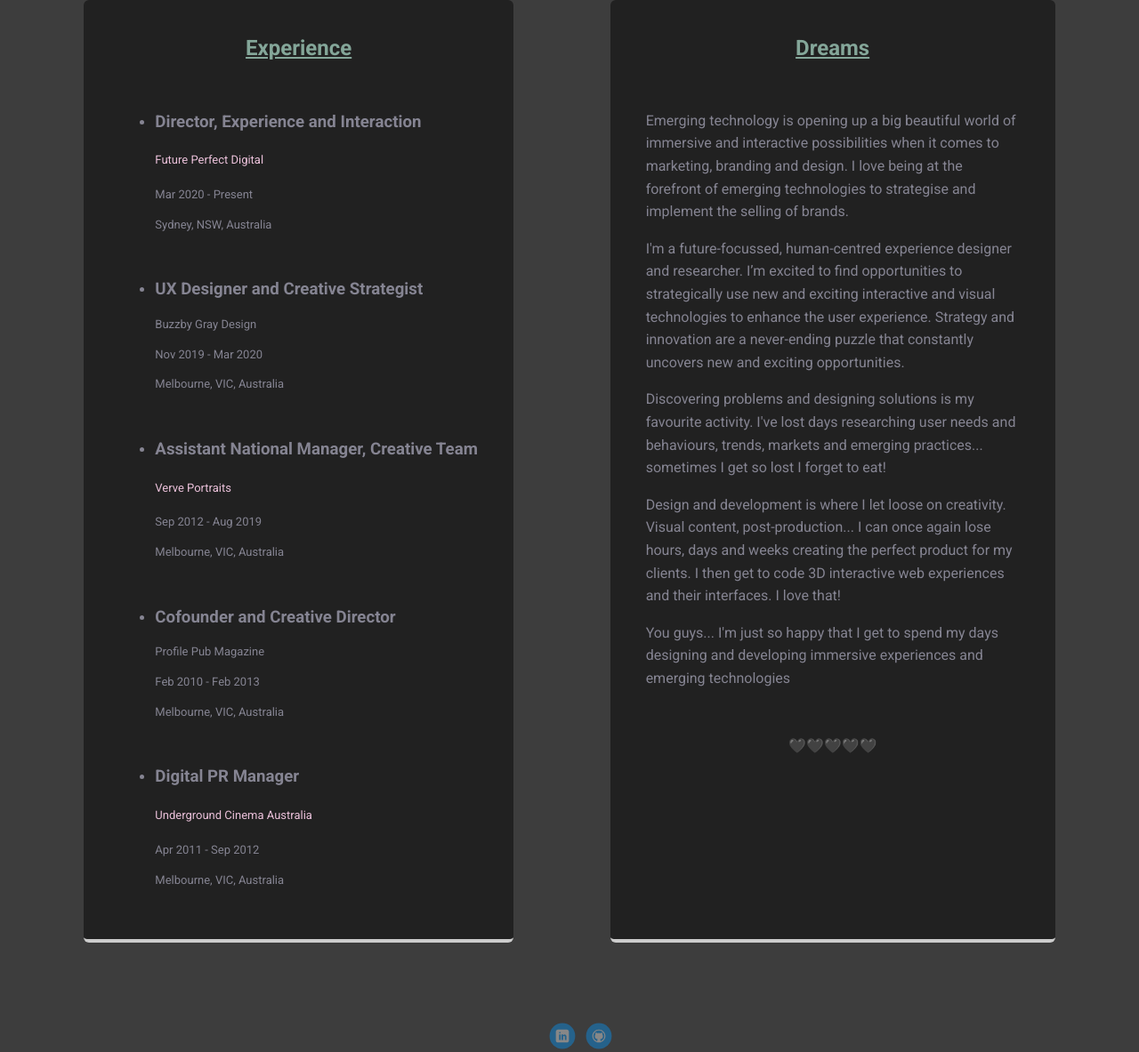
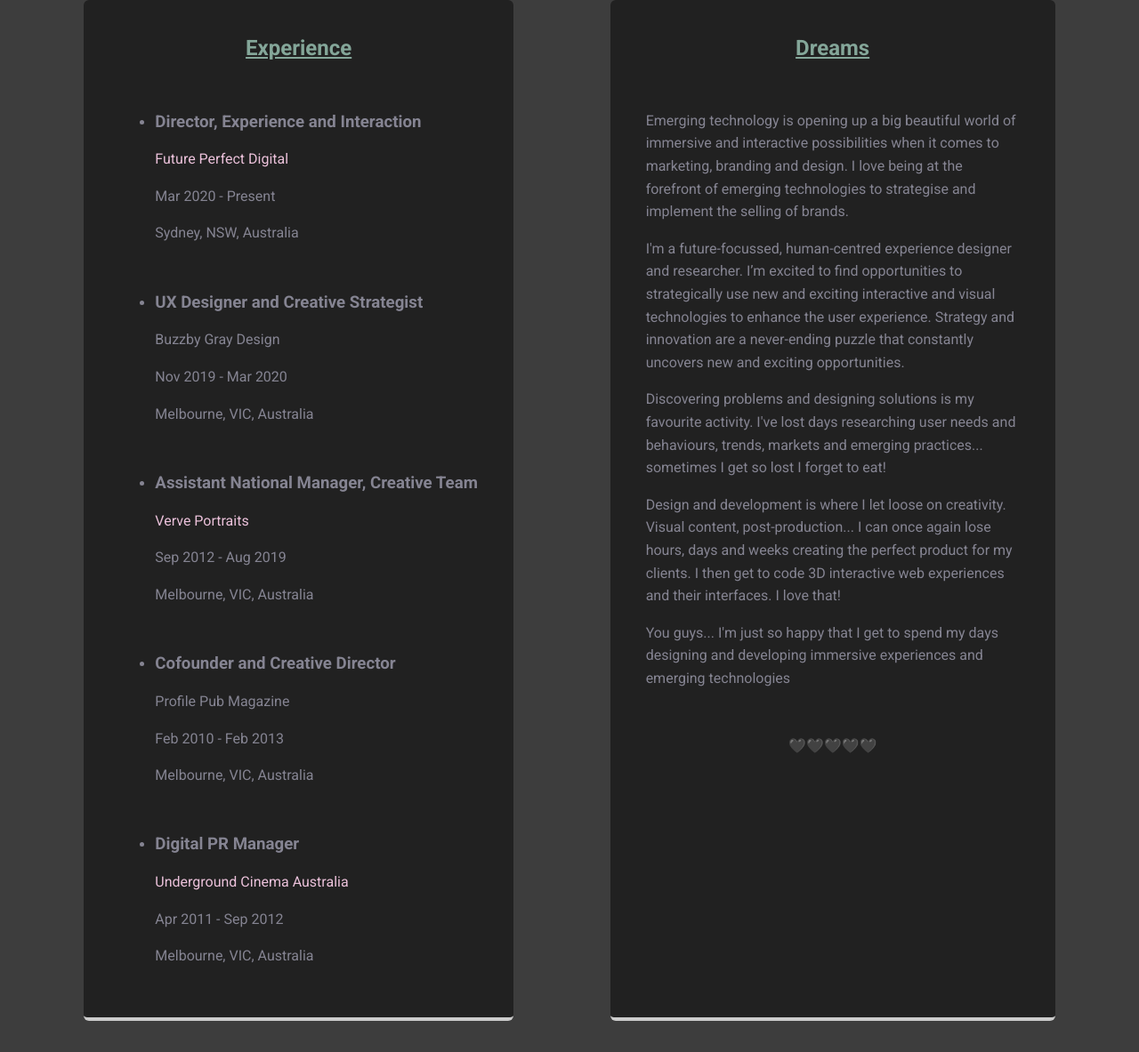
Before and after one commit to BuzzbyJade/Buzzby_Gray_Profile_Page, a plain HTML site: page experience.html in a window 1280 px wide. Shown: the part 520-1703 px from the top of the page at 89% size. Drawn offline with Linux system fonts and the light colour scheme; a web font is replaced by a local one.

Commit message:
Update experience.html

```diff
--- a/experience.html
+++ b/experience.html
@@ -29,33 +29,33 @@
           <ul>
             <li>
               <h3>Director, Experience and Interaction</h3>
-              <p><a href="https://www.futureperfect.digital/" id="list">Future Perfect Digital</a></p>
-              <p id="list"> Mar 2020 - Present</p>
-              <p id="list"> Sydney, NSW, Australia</p>
+              <p><a href="https://www.futureperfect.digital/">Future Perfect Digital</a></p>
+              <p> Mar 2020 - Present</p>
+              <p> Sydney, NSW, Australia</p>
             </li> <br>
             <li>
               <h3>UX Designer and Creative Strategist</h3>
-              <p id="list">Buzzby Gray Design</p>
-              <p id="list">Nov 2019 - Mar 2020</p>
-              <p id="list"> Melbourne, VIC, Australia</p>
+              <p>Buzzby Gray Design</p>
+              <p>Nov 2019 - Mar 2020</p>
+              <p> Melbourne, VIC, Australia</p>
             </li> <br>
             <li>
                 <h3>Assistant National Manager, Creative Team</h3>
-                <p><a href="https://www.verveportraits.com.au/" id="list">Verve Portraits</a></p>
-                <p id="list">Sep 2012 - Aug 2019</p>
-                <p id="list"> Melbourne, VIC, Australia</p>
+                <p><a href="https://www.verveportraits.com.au/">Verve Portraits</a></p>
+                <p>Sep 2012 - Aug 2019</p>
+                <p> Melbourne, VIC, Australia</p>
               </li> <br>
               <li>
                 <h3>Cofounder and Creative Director</h3>
-                <p id="list">Profile Pub Magazine</p>
-                <p id="list">Feb 2010 - Feb 2013</p>
-                <p id="list"> Melbourne, VIC, Australia</p>
+                <p>Profile Pub Magazine</p>
+                <p>Feb 2010 - Feb 2013</p>
+                <p> Melbourne, VIC, Australia</p>
               </li> <br>
               <li>
                 <h3>Digital PR Manager</h3>
-                <p><a href="https://www.undergroundcinema.com.au/" id="list">Underground Cinema Australia</a> </p>
-                <p id="list">Apr 2011 - Sep 2012</p>
-                <p id="list"> Melbourne, VIC, Australia</p>
+                <p><a href="https://www.undergroundcinema.com.au/">Underground Cinema Australia</a> </p>
+                <p>Apr 2011 - Sep 2012</p>
+                <p> Melbourne, VIC, Australia</p>
               </li>
           </ul>
       </div>
```
